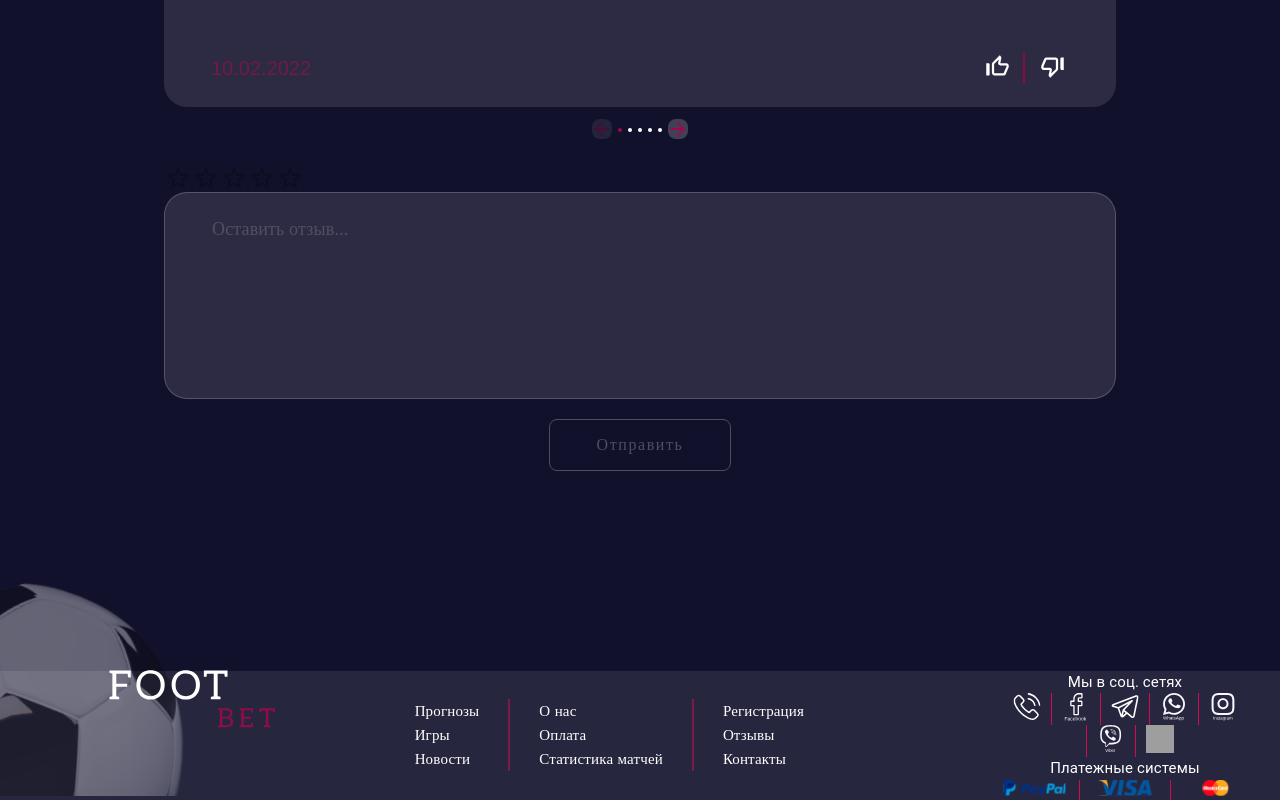
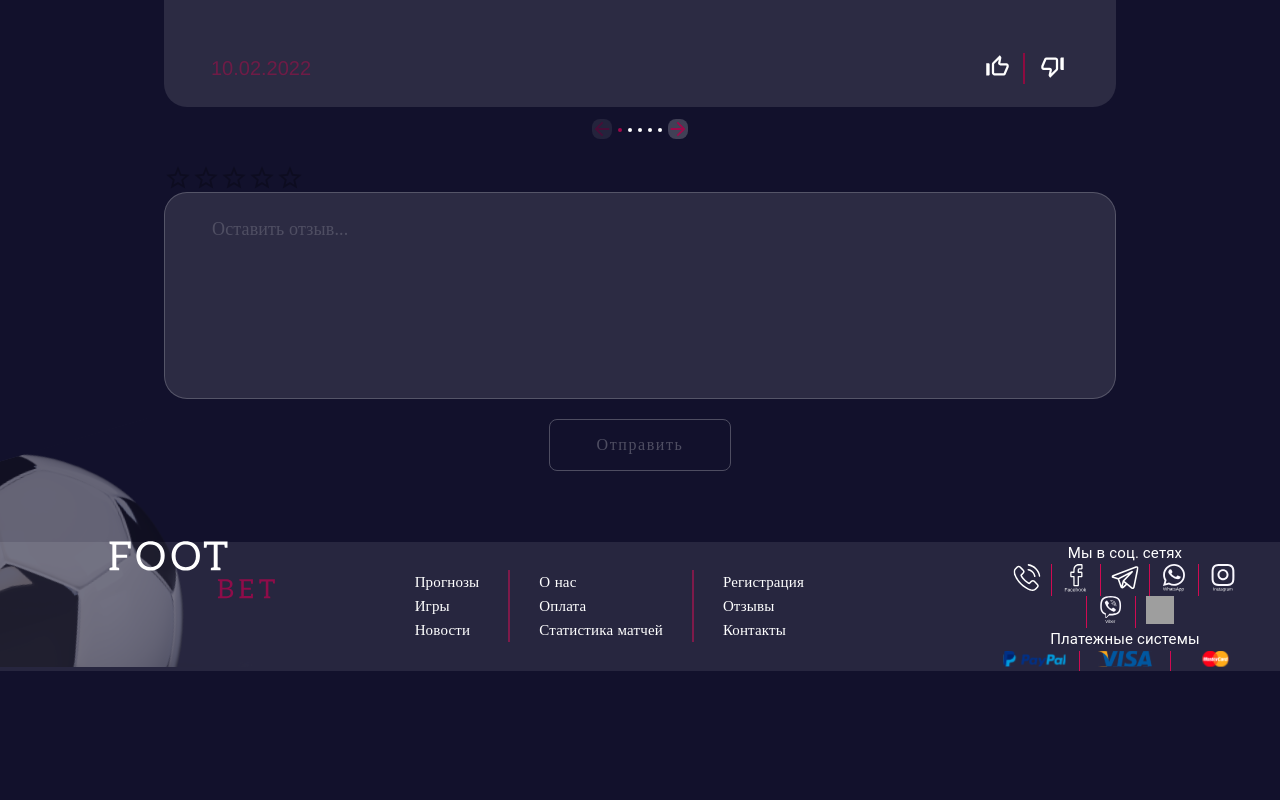
Before and after one commit to LeSe0/Footbet, a React (Create React App) app: page / in a window 1280 px wide. Shown: the part 3848-4648 px from the top of the page. After the commit the page ends 4519 px from the top, so only its background shows below. Built offline with nearby package versions, Linux system fonts and the light colour scheme; grey boxes are pictures that could not be loaded; a web font is replaced by a local one.

Commit message:
fix replace footer to bottom in per page

```diff
--- a/src/components/Footer/Footer.jsx
+++ b/src/components/Footer/Footer.jsx
@@ -14,12 +14,21 @@ const Footer = memo(() => {
   return (
     <Box
       sx={{
+        position: "absolute",
+        bottom: "0",
+        left: "0",
+        width : "100%",
+        right : "0"
+      }}
+    >
+      <Box
+        sx={{
           background: "#FFFFFF17",
           height: "auto",
           position: "relative",
           display: "flex",
           justifyContent: "flex-end",
-        alignItems: "center",
+          alignItems: "center"
         }}
       >
         <Box
@@ -28,14 +37,14 @@ const Footer = memo(() => {
             bottom: "0",
             left: "0",
             "& img": {
-            width: { xs: "50%", sm: "80%" },
-          },
+              width: { xs: "50%", sm: "80%" }
+            }
           }}
         >
           <img src={FooterLogo} />
         </Box>
         <Stack
-        sx={(theme) => ({
+          sx={theme => ({
             flexDirection: "row",
             alignItems: "center",
             justifyContent: "flex-end",
@@ -50,8 +59,8 @@ const Footer = memo(() => {
               flexDirection: "column",
               alignItems: "flex-end",
               justifyContent: "center",
-            width: "100%",
-          },
+              width: "100%"
+            }
           })}
         >
           <FooterNavigation />
@@ -62,7 +71,7 @@ const Footer = memo(() => {
               ml: "7%",
               mr: "2%",
               width: { xs: "70%", md: "40%" },
-            alignItems: "flex-end",
+              alignItems: "flex-end"
             }}
           >
             <Grid item>
@@ -74,7 +83,8 @@ const Footer = memo(() => {
           </Grid>
         </Stack>
       </Box>
+    </Box>
   );
-})
+});
 
-export default Footer
+export default Footer;
--- a/src/style.css
+++ b/src/style.css
@@ -10,4 +10,6 @@
 body {
   background: #12112c;
   scroll-behavior: smooth;
+  position: relative;
+  min-height: 100vh;
 }
```
Lines whose indentation alone changed are shown as unchanged.
